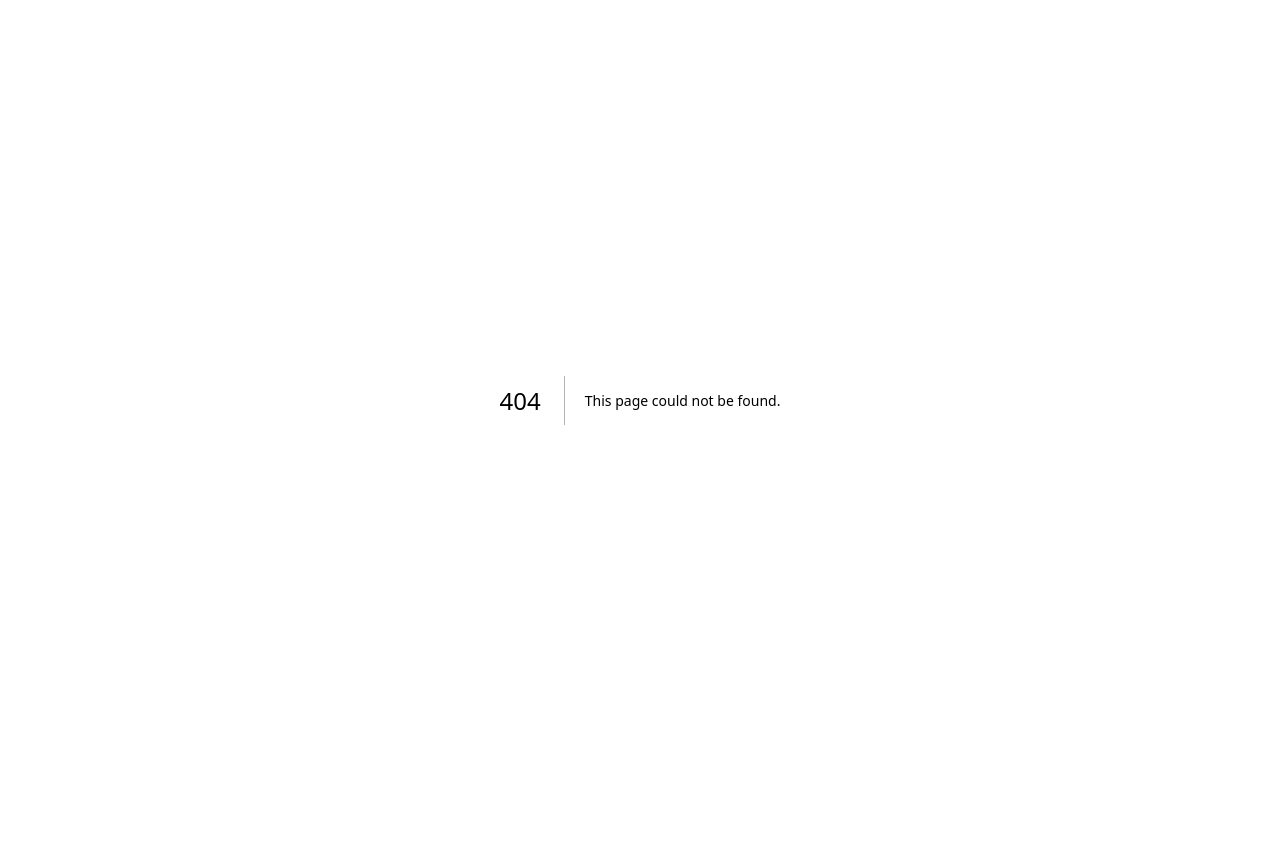
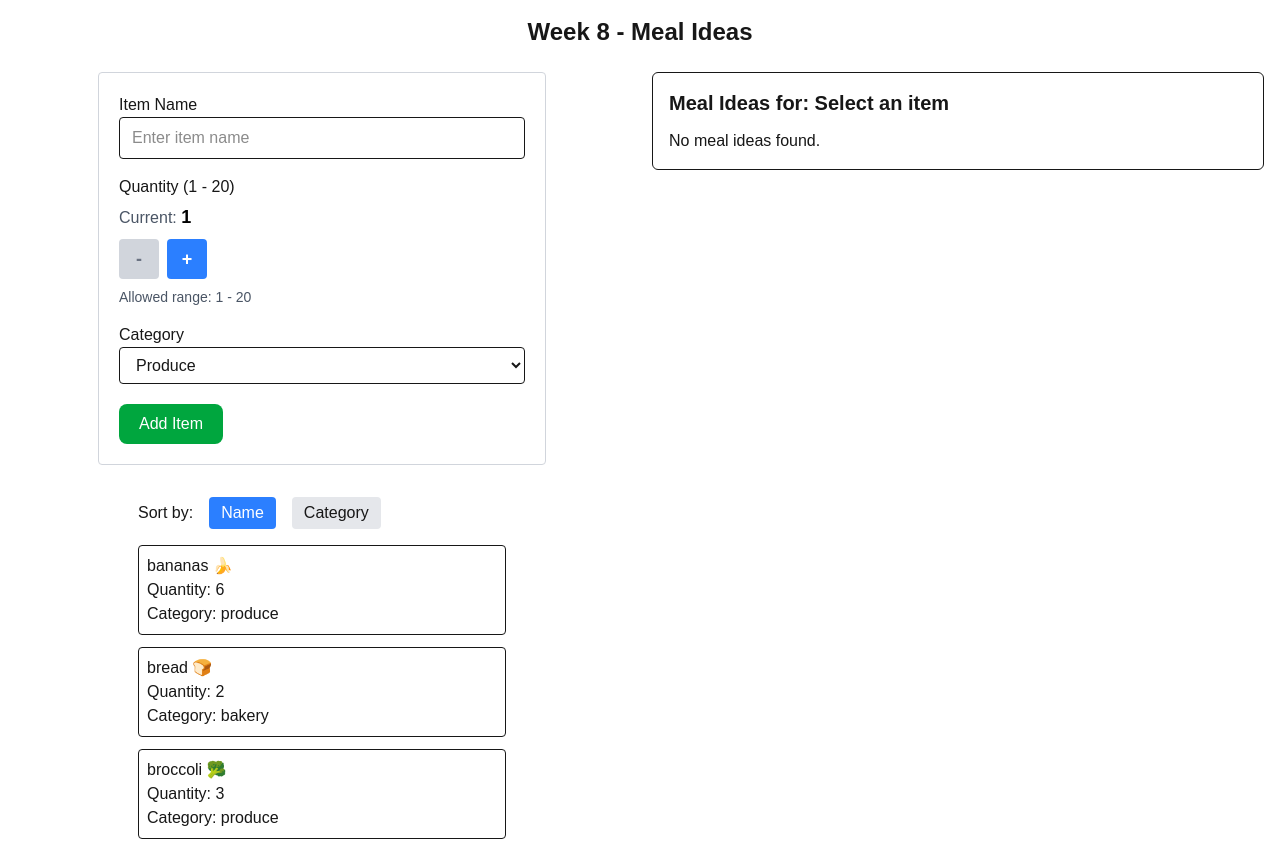
Before and after one commit to DavidThaiDuongNguyen/cprg306-assignments, a Next.js app: page /week-8 in a window 1280 px wide. Before the commit this address had no page. Shown: the top 841 px of the page. Before the commit the page ends 800 px from the top, so only its background shows below. Built offline with nearby package versions, Linux system fonts and the light colour scheme.

Commit message:
week 8 added

```diff
--- a/app/page.js
+++ b/app/page.js
@@ -5,7 +5,7 @@ export default function Page() {
     <main>
       <h1>CPRG 306: Web Development 2 - Assignments</h1>
       <p>
-        <Link href="/week-2"> Go to Week 2 →</Link> <Link href="/week-3">Go to Week 3 →</Link> <Link href="/week-4">Go to Week 4 →</Link> <Link href="/week-5">Go to Week 5 →</Link> <Link href="/week-6">Go to Week 6 →</Link> <Link href="/week-7">Go to Week 7</Link>
+        <Link href="/week-2"> Go to Week 2 →</Link> <Link href="/week-3">Go to Week 3 →</Link> <Link href="/week-4">Go to Week 4 →</Link> <Link href="/week-5">Go to Week 5 →</Link> <Link href="/week-6">Go to Week 6 →</Link> <Link href="/week-7">Go to Week 7 →</Link> <Link href="/week-8">Go to Week 8</Link>
       </p>
     </main>
   );
--- /dev/null
+++ b/app/week-8/item-list.js
@@ -0,0 +1,52 @@
+"use client";
+
+import { useState } from "react";
+import Item from "./item";
+import items from "./items.json";
+
+export default function ItemList({ onItemSelect }) {
+  const [sortBy, setSortBy] = useState("name");
+
+  let sortedItems = [...items];
+
+  if (sortBy == "name") {
+    sortedItems.sort((a, b) => {
+      if (a.name < b.name) return -1;
+      if (a.name > b.name) return 1;
+      return 0;
+    });
+  } else if (sortBy == "category") {
+    sortedItems.sort((a, b) => {
+      if (a.category < b.category) return -1;
+      if (a.category > b.category) return 1;
+      return 0;
+    });
+  }
+
+  return (
+    <div className="w-100 m-auto p-4 rounded-lg">
+      <div className="mb-4">
+        Sort by:
+        <button
+          onClick={() => setSortBy("name")}
+          className={sortBy == "name" ? "mx-4 px-3 py-1 rounded bg-blue-500 text-white" : "mx-4 px-3 py-1 rounded bg-gray-200 hover:bg-gray-300"}
+        >
+          Name
+        </button>
+
+        <button
+          onClick={() => setSortBy("category")}
+          className={sortBy == "category" ? "px-3 py-1 rounded bg-blue-500 text-white" : "px-3 py-1 rounded bg-gray-200 hover:bg-gray-300"}
+        >
+          Category
+        </button>
+      </div>
+
+      <ul className="space-y-3">
+        {sortedItems.map((item) => (
+          <Item key={item.id} {...item} onSelect={onItemSelect} />
+        ))}
+      </ul>
+    </div>
+  );
+}
--- /dev/null
+++ b/app/week-8/item.js
@@ -0,0 +1,13 @@
+export default function Item({ name, quantity, category, onSelect }) {
+  return (
+    <li className="w-full p-2 border rounded-sm cursor-pointer hover:bg-blue-50" onClick={() => onSelect({ name, quantity, category })}>
+      <div>
+        {name}
+        <br />
+        Quantity: {quantity}
+        <br />
+        Category: {category}
+      </div>
+    </li>
+  );
+}
--- /dev/null
+++ b/app/week-8/items.json
@@ -0,0 +1,74 @@
+[
+  {
+    "id": "1h2GJKH12gkHG31h1H",
+    "name": "milk, 4 L 🥛",
+    "quantity": 1,
+    "category": "dairy"
+  },
+  {
+    "id": "2KJH3k2j3H1k2J3K1H",
+    "name": "bread 🍞",
+    "quantity": 2,
+    "category": "bakery"
+  },
+  {
+    "id": "3h2KJH3k2j3H1k2J3",
+    "name": "eggs, dozen 🥚",
+    "quantity": 2,
+    "category": "dairy"
+  },
+  {
+    "id": "4k2J3K1H2GJKH12gk",
+    "name": "bananas 🍌",
+    "quantity": 6,
+    "category": "produce"
+  },
+  {
+    "id": "5H1h1H2KJH3k2j3H",
+    "name": "broccoli 🥦",
+    "quantity": 3,
+    "category": "produce"
+  },
+  {
+    "id": "6H1k2J3K1H2GJKH1",
+    "name": "chicken breasts, 1 kg 🍗",
+    "quantity": 1,
+    "category": "meat"
+  },
+  {
+    "id": "7gkHG31h1H2KJH3k",
+    "name": "pasta sauce 🍝",
+    "quantity": 3,
+    "category": "canned goods"
+  },
+  {
+    "id": "8j3H1k2J3K1H2GJK",
+    "name": "spaghetti, 454 g 🍝",
+    "quantity": 2,
+    "category": "dry goods"
+  },
+  {
+    "id": "9H12gkHG31h1H2KJ",
+    "name": "toilet paper, 12 pack 🧻",
+    "quantity": 1,
+    "category": "household"
+  },
+  {
+    "id": "10H3k2j3H1k2J3K1",
+    "name": "paper towels, 6 pack",
+    "quantity": 1,
+    "category": "household"
+  },
+  {
+    "id": "11k2J3K1H2GJKH12",
+    "name": "dish soap 🍽️",
+    "quantity": 1,
+    "category": "household"
+  },
+  {
+    "id": "12GJKH12gkHG31h1",
+    "name": "hand soap 🧼",
+    "quantity": 4,
+    "category": "household"
+  }
+]
--- /dev/null
+++ b/app/week-8/meal-ideas.js
@@ -0,0 +1,49 @@
+"use client";
+
+import { useEffect, useState } from "react";
+
+async function fetchMealIdeas(ingredient) {
+  if (!ingredient) return [];
+
+  try {
+    const response = await fetch(
+      `https://www.themealdb.com/api/json/v1/1/filter.php?i=${ingredient}`
+    );
+    const data = await response.json();
+    return data.meals || [];
+  } catch (error) {
+    console.error("Error fetching meals:", error);
+    return [];
+  }
+}
+
+export default function MealIdeas({ ingredient }) {
+  const [meals, setMeals] = useState([]);
+
+  useEffect(() => {
+    async function loadMealIdeas() {
+      const fetchedMeals = await fetchMealIdeas(ingredient);
+      setMeals(fetchedMeals);
+    }
+    loadMealIdeas();
+  }, [ingredient]);
+
+  return (
+    <div className="p-4 border rounded-md">
+      <h2 className="text-xl font-bold mb-3">
+        Meal Ideas for: {ingredient || "Select an item"}
+      </h2>
+      <ul className="space-y-2">
+        {meals.length > 0 ? (
+          meals.map((meal) => (
+            <li key={meal.idMeal} className="p-2 border rounded-md">
+              <p>{meal.strMeal}</p>
+            </li>
+          ))
+        ) : (
+          <p>No meal ideas found.</p>
+        )}
+      </ul>
+    </div>
+  );
+}
--- /dev/null
+++ b/app/week-8/new-item.js
@@ -0,0 +1,94 @@
+"use client";
+
+import { useState } from "react";
+
+export default function NewItem() {
+  const [item, setName] = useState("");
+  const [quantity, setQuantity] = useState(1);
+  const [category, setCategory] = useState("produce");
+
+  function increment() {
+    if (quantity < 20) {
+      setQuantity(quantity + 1);
+    }
+  }
+
+  function decrement() {
+    if (quantity > 1) {
+      setQuantity(quantity - 1);
+    }
+  }
+
+  function handleSubmit(event) {
+    event.preventDefault();
+
+    alert("Item: " + item + "\nQuantity: " + quantity + "\nCategory: " + category);
+    setName("");
+    setQuantity(1);
+    setCategory("produce");
+  }
+
+  return (
+    <form onSubmit={handleSubmit} className="max-w-md mx-auto border border-gray-300 rounded-sm p-5">
+      <div className="mb-4">
+        <label>Item Name</label>
+        <input type="text" value={item}
+          onChange={(e) => setName(e.target.value)}
+          required
+          placeholder="Enter item name"
+          className="w-full border rounded-sm px-3 py-2"
+        />
+      </div>
+
+      <div className="mb-4">
+        <p className="text-md font-medium mb-1">Quantity (1 - 20)</p>
+
+        <p className="text-gray-600 text-md mb-2">
+          Current:{" "}
+          <span className="text-black text-lg font-bold">{quantity}</span>
+        </p>
+
+        <div className="mb-2">
+          <button
+            type="button"
+            onClick={decrement}
+            disabled={quantity == 1}
+            className="w-10 h-10 mr-2 rounded-sm text-lg font-bold bg-gray-400 text-white hover:bg-gray-500 disabled:bg-gray-300 disabled:text-gray-500"
+          > -
+          </button>
+
+          <button
+            type="button"
+            onClick={increment}
+            disabled={quantity == 20}
+            className="w-10 h-10 rounded-sm text-lg font-bold bg-blue-500 text-white hover:bg-blue-600 disabled:bg-blue-300"
+          > +
+          </button>
+        </div>
+
+        <p className="text-gray-600 text-sm">Allowed range: 1 - 20</p>
+      </div>
+
+      <div>
+        <label>Category</label>
+        <select value={category} onChange={(e) => setCategory(e.target.value)} className="w-full border rounded-sm px-3 py-2">
+          <option value="produce">Produce</option>
+          <option value="dairy">Dairy</option>
+          <option value="bakery">Bakery</option>
+          <option value="meat">Meat</option>
+          <option value="frozen foods">Frozen Foods</option>
+          <option value="canned goods">Canned Goods</option>
+          <option value="dry goods">Dry Goods</option>
+          <option value="beverages">Beverages</option>
+          <option value="snacks">Snacks</option>
+          <option value="household">Household</option>
+          <option value="other">Other</option>
+        </select>
+      </div>
+
+      <button type="submit" className="mt-5 p-5 bg-green-600 text-white py-2 rounded-lg hover:bg-green-700">
+        Add Item
+      </button>
+    </form>
+  );
+}
--- /dev/null
+++ b/app/week-8/page.js
@@ -0,0 +1,36 @@
+"use client";
+
+import { useState } from "react";
+import NewItem from "./new-item";
+import ItemList from "./item-list";
+import MealIdeas from "./meal-ideas";
+
+export default function Page() {
+  const [selectedItem, setSelectedItem] = useState("");
+
+  const handleItemSelect = (item) => {
+    const cleanedName = item.name.split(" ")[0].toLowerCase(); // simple cleanup
+    setSelectedItem(cleanedName);
+  };
+
+  return (
+    <main className="min-h-screen p-4">
+      <h1 className="text-2xl text-center font-bold mb-6">
+        Week 8 - Meal Ideas
+      </h1>
+
+      <div className="flex flex-col md:flex-row gap-6">
+
+        <div className="flex-1 space-y-4">
+          <NewItem />
+          <ItemList onItemSelect={handleItemSelect} />
+        </div>
+
+        <div className="flex-1">
+          <MealIdeas ingredient={selectedItem} />
+        </div>
+      </div>
+    </main>
+
+  );
+}
```
